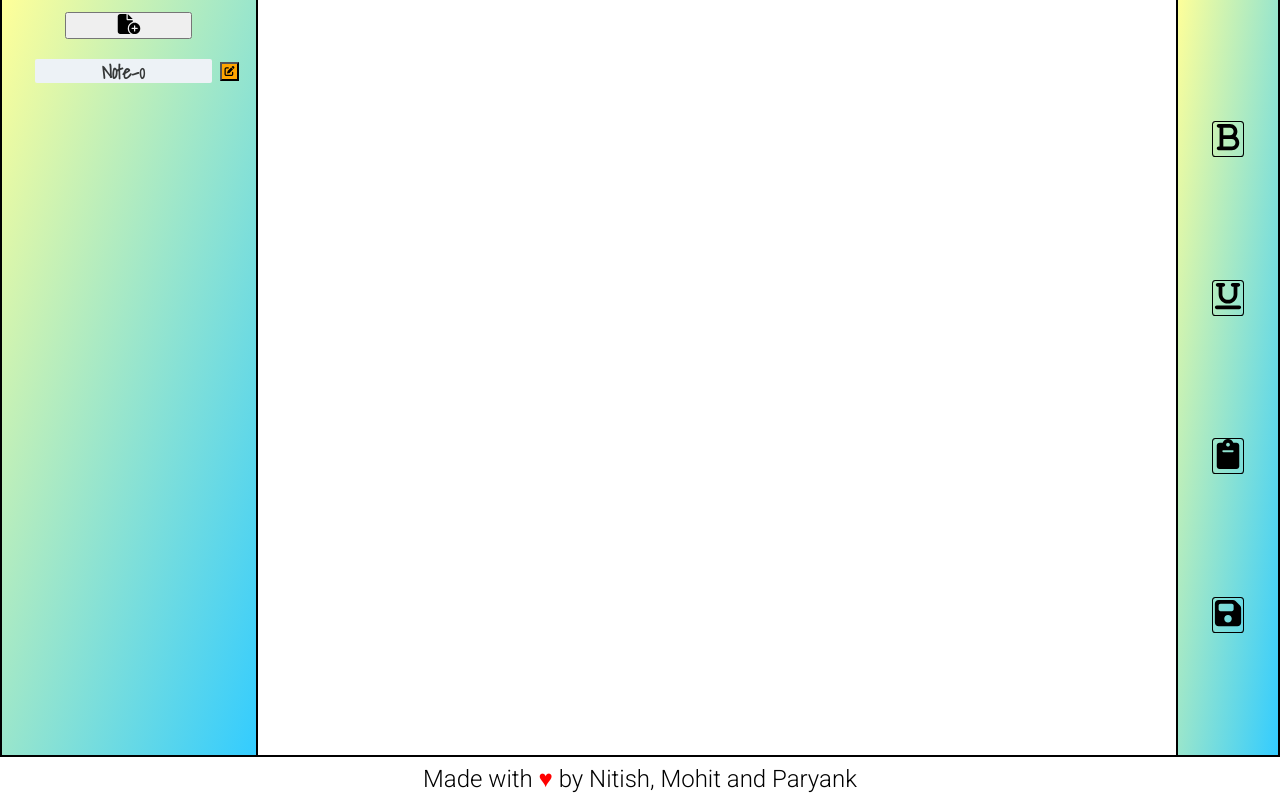
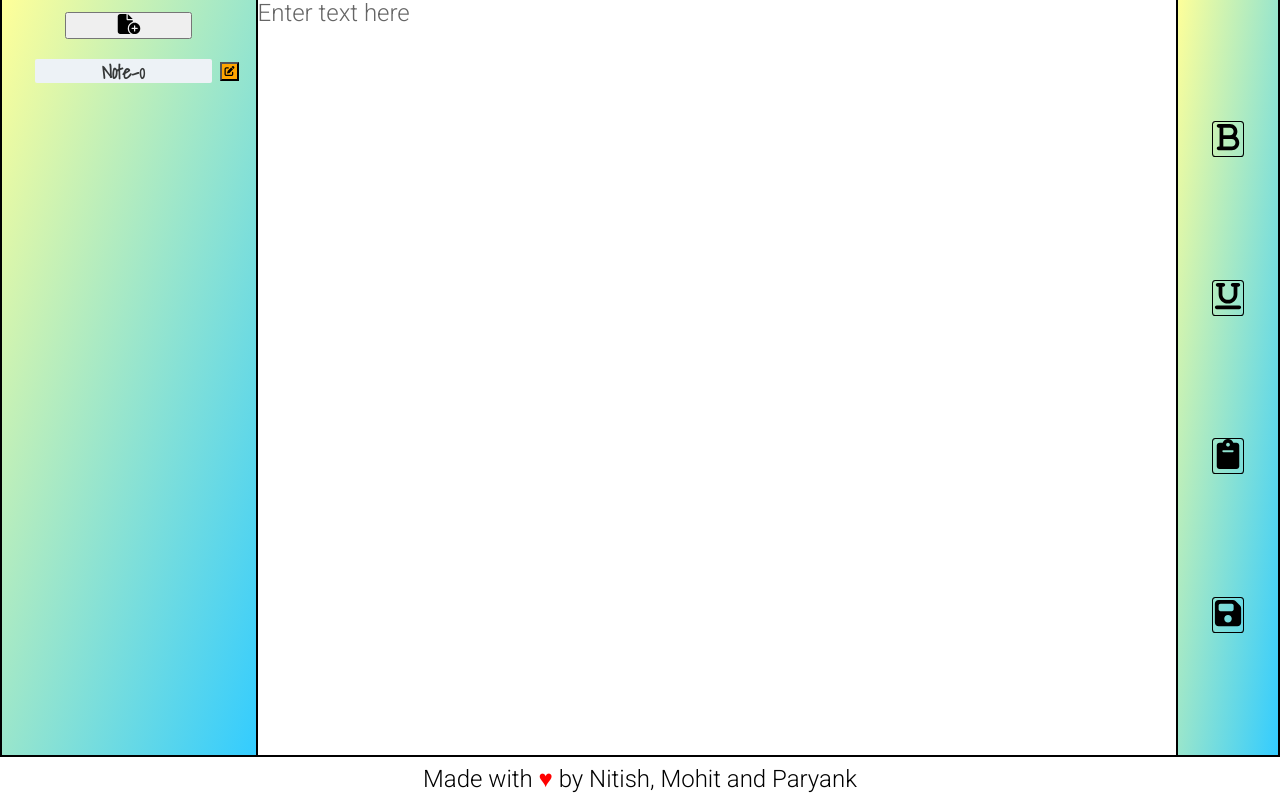
Before and after one commit to nitishkumarverma1214/notepadv2, a website built with Parcel: page index.html in a window 1280 px wide. Shown: the part 42-843 px from the top of the page. Built offline with nearby package versions, Linux system fonts and the light colour scheme.

Commit message:
fixed the placeholder issue

```diff
--- a/src/styles.css
+++ b/src/styles.css
@@ -103,6 +103,7 @@ aside.notes-list {
   content: attr(data-text);
   font-family: "Roboto", sans-serif;
   font-size: 1.5rem;
+  opacity: 0.6;
 }
 
 .editor {
```
Also changed, not shown: index.html (+1 -2 lines).
